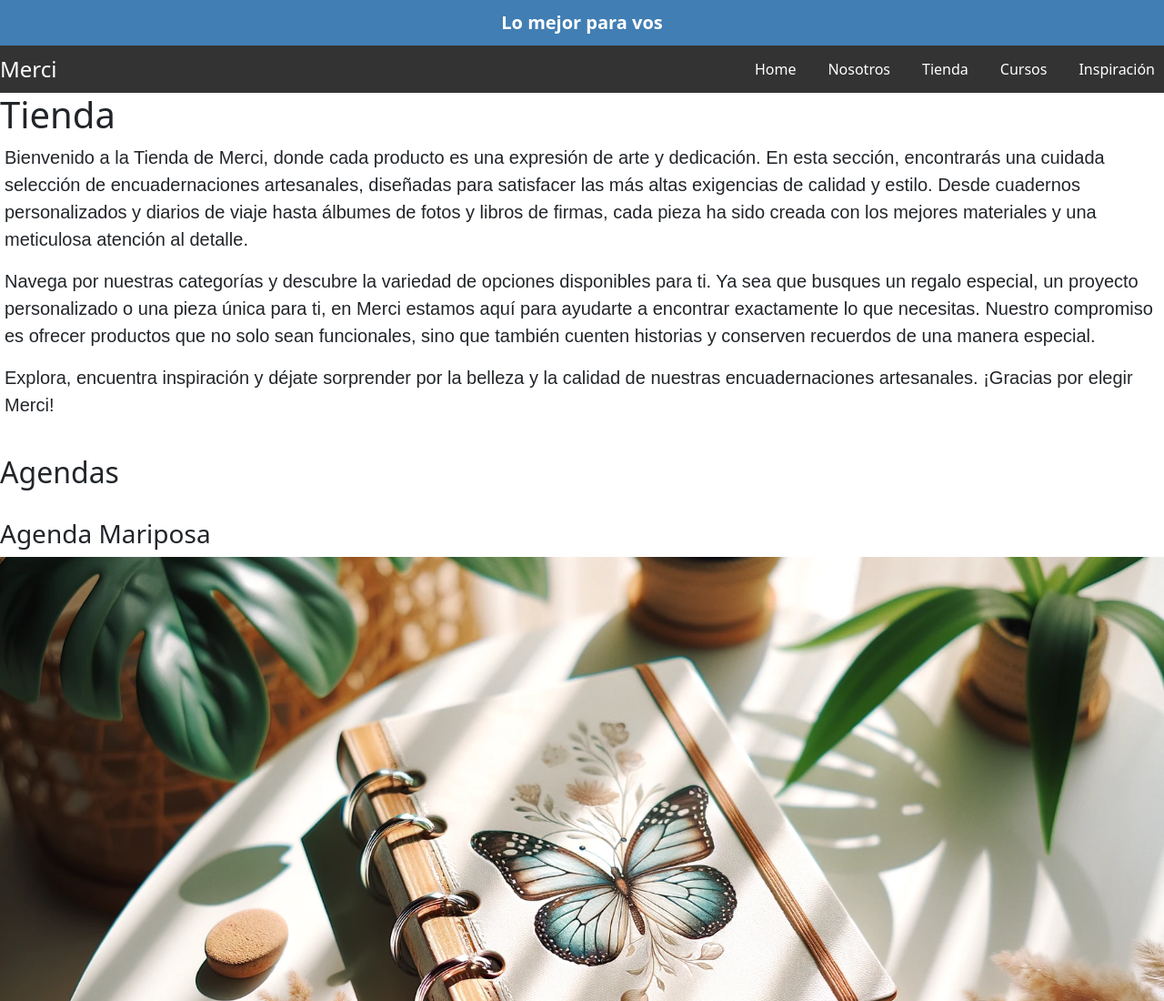
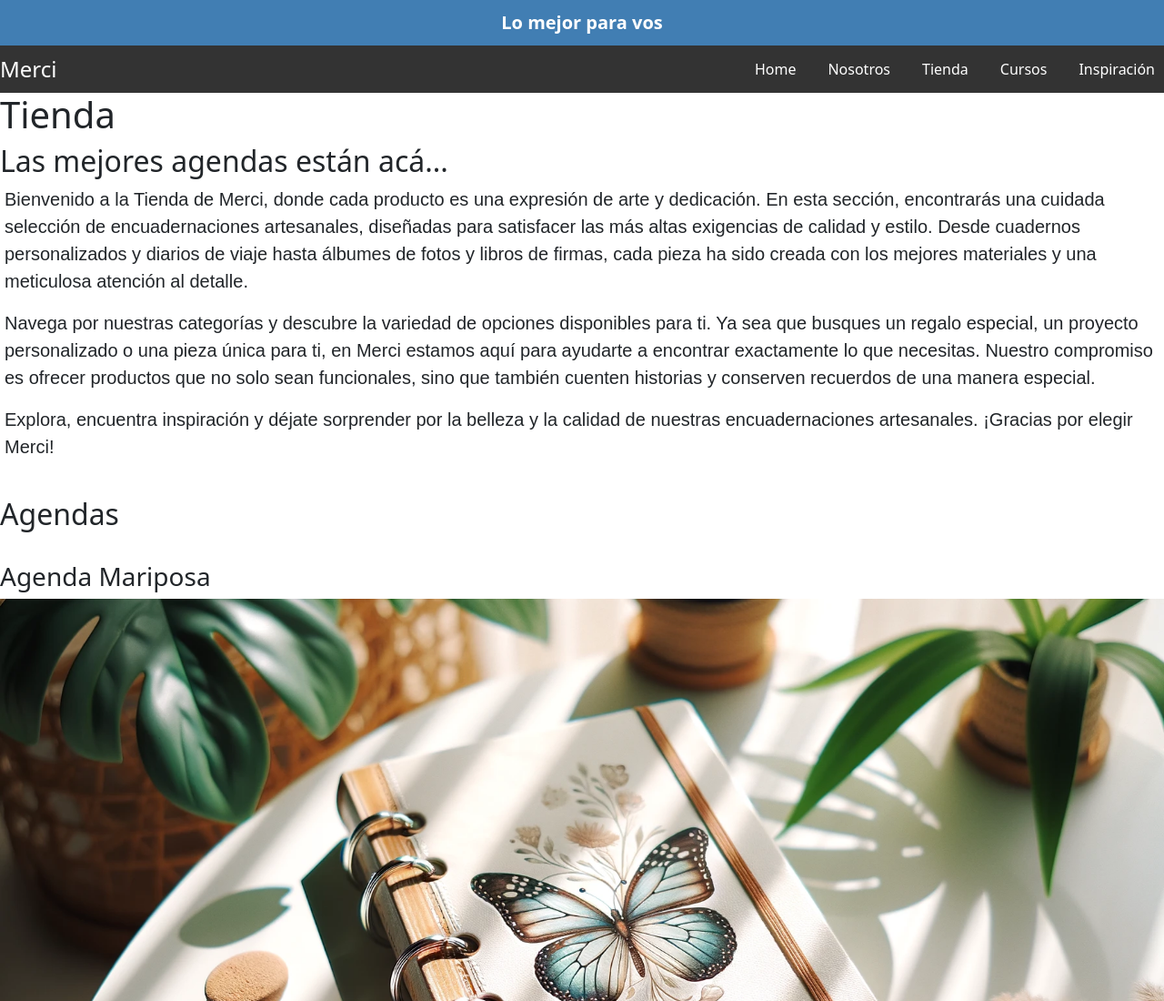
Before and after one commit to Andres-Verdun/merci-encuadernacion, a plain HTML site: page pages/tienda.html in a window 1280 px wide. Shown: the top 1100 px of the page at 91% size. Drawn offline with nearby package versions, Linux system fonts and the light colour scheme; a web font is replaced by a local one.

Commit message:
primer commit desde notebook

```diff
--- a/pages/tienda.html
+++ b/pages/tienda.html
@@ -41,6 +41,7 @@
 <body>
 
     <h1>Tienda</h1>
+    <h2>Las mejores agendas están acá...</h2>
 
     <p>Bienvenido a la Tienda de Merci, donde cada producto es una expresión de arte y dedicación. En esta sección,
         encontrarás una cuidada selección de encuadernaciones artesanales, diseñadas para satisfacer las más altas
```
